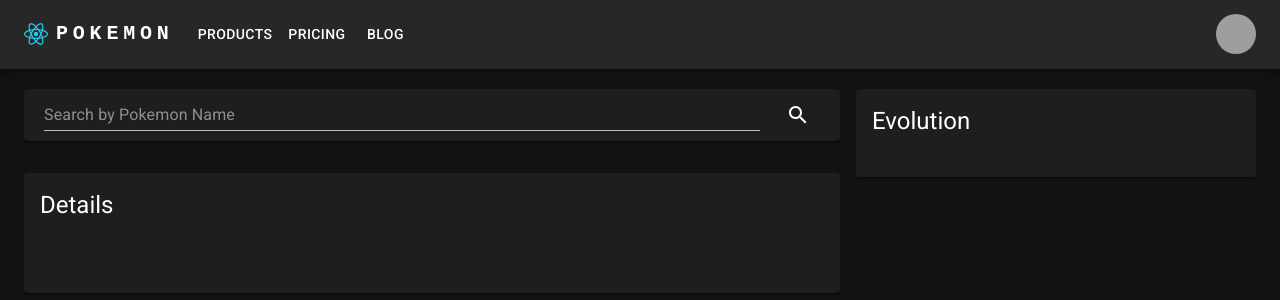
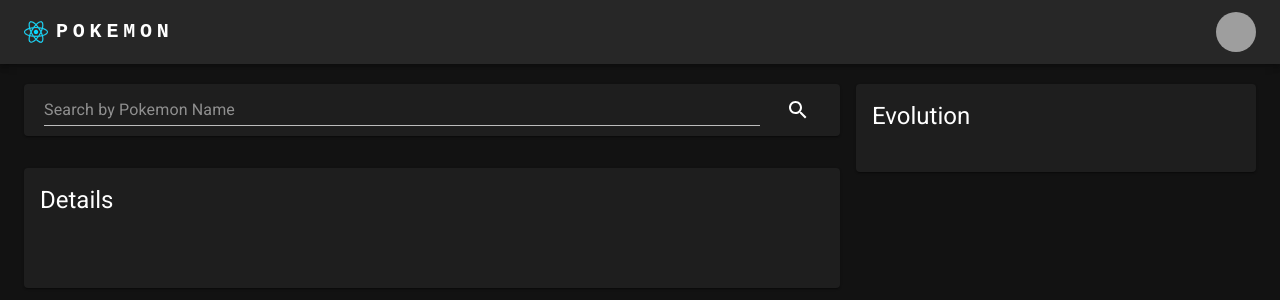
Before and after one commit to myronschippers/saga-vs-rtk-query, a React (Vite) app: page / in a window 1280 px wide. Shown: the top 300 px of the page. Built offline with nearby package versions, Linux system fonts and the light colour scheme; grey boxes are pictures that could not be loaded.

Commit message:
removing navin links from app header

```diff
--- a/src/components/AppHeader/AppHeader.tsx
+++ b/src/components/AppHeader/AppHeader.tsx
@@ -18,7 +18,7 @@ import AdbIcon from '@mui/icons-material/Adb';
 // import viteLogo from '/vite.svg';
 import ReactIcon from './ReactIcon';
 
-const pages = ['Products', 'Pricing', 'Blog'];
+const pages: string[] = [];
 const settings = ['Profile', 'Account', 'Dashboard', 'Logout'];
 
 function AppHeader() {
```
